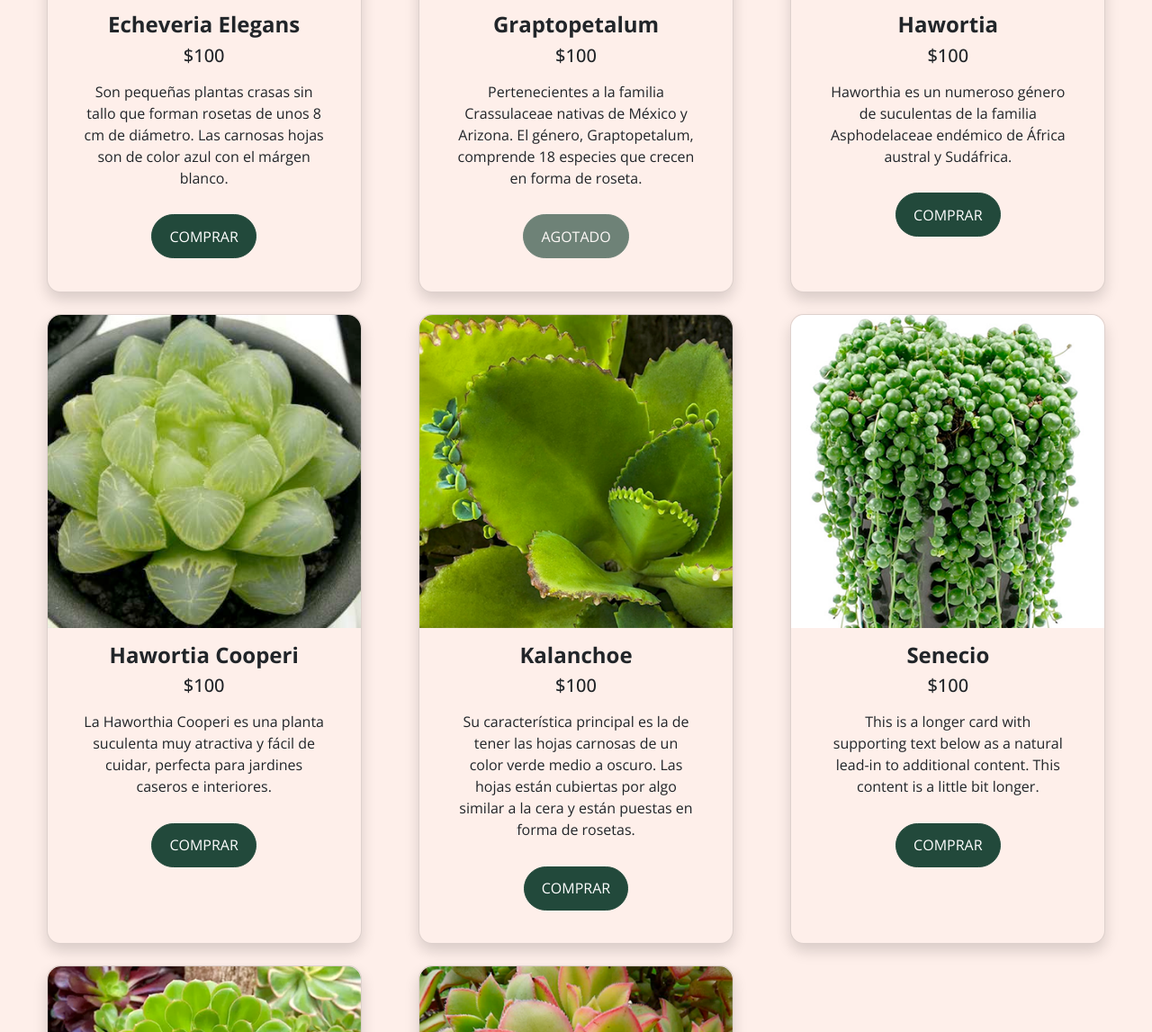
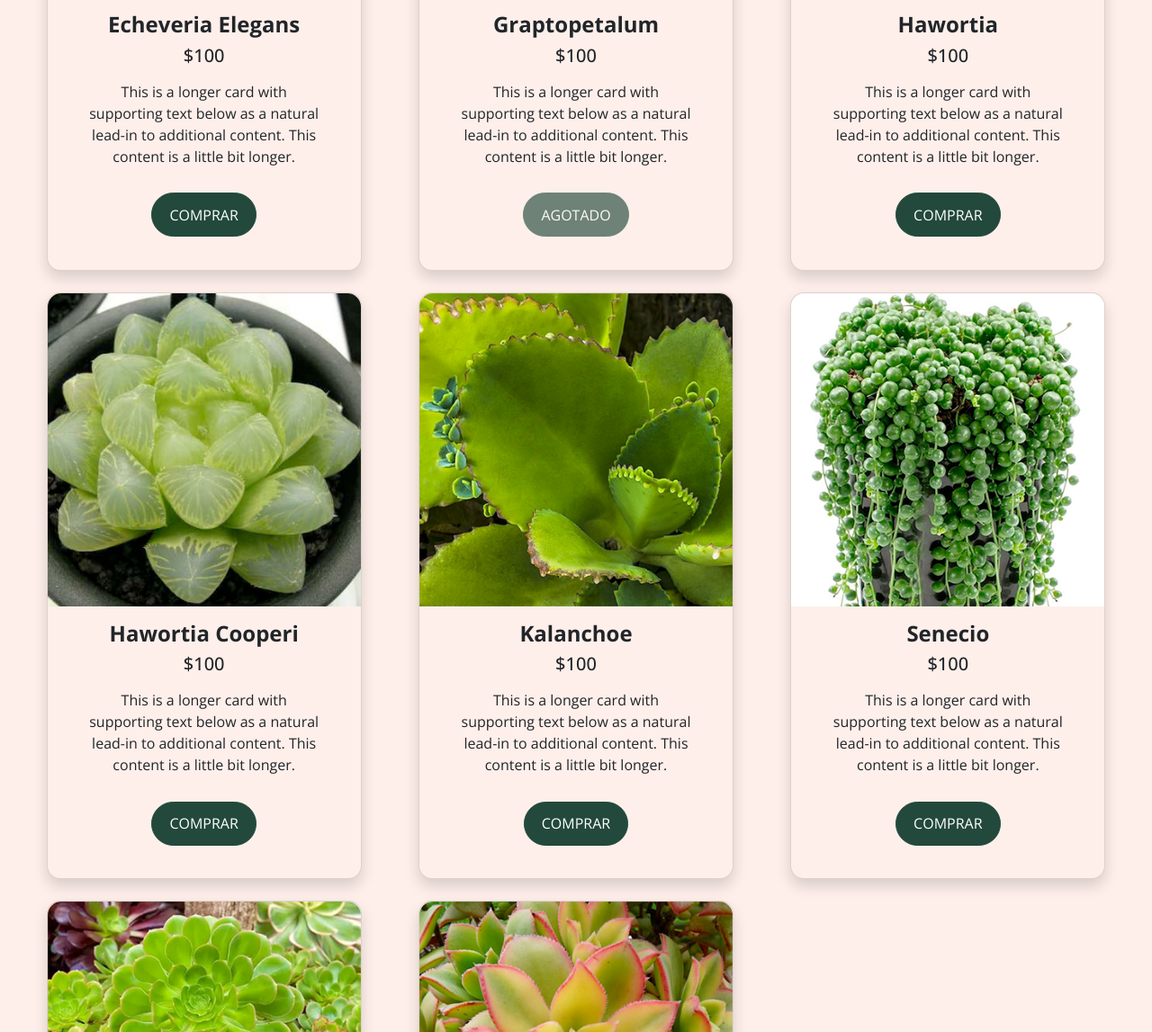
Before and after one commit to felitommasi/EntregaFinalDesarrolloWeb, a website: page tienda.html in a window 1280 px wide. Shown: the part 713-1860 px from the top of the page at 90% size. Drawn offline with nearby package versions, Linux system fonts and the light colour scheme.

Commit message:
change card tienda info

```diff
--- a/tienda.html
+++ b/tienda.html
@@ -61,8 +61,8 @@
             <div class="card-body text-center">
               <h4 class="card-title fw-bold">Echeveria Elegans</h4>
               <h5>$100</h5>
-              <p class="card-text card-textStyle">Son pequeñas plantas crasas sin tallo que forman rosetas de unos 8 cm
-                de diámetro. Las carnosas hojas son de color azul con el márgen blanco.</p>
+              <p class="card-text card-textStyle">This is a longer card with supporting text below as a natural lead-in
+                to additional content. This content is a little bit longer.</p>
               <a href="#" class="btn btn-primary">Comprar</a>
             </div>
           </div>
@@ -75,8 +75,8 @@
             <div class="card-body text-center">
               <h4 class="card-title fw-bold">Graptopetalum</h4>
               <h5>$100</h5>
-              <p class="card-text card-textStyle">Pertenecientes a la familia Crassulaceae nativas de México y Arizona.
-                El género, Graptopetalum, comprende 18 especies que crecen en forma de roseta.</p>
+              <p class="card-text card-textStyle">This is a longer card with supporting text below as a natural lead-in
+                to additional content. This content is a little bit longer.</p>
               <a href="#" class="btn btn-primary disabled">Agotado</a>
             </div>
           </div>
@@ -89,8 +89,8 @@
             <div class="card-body text-center">
               <h4 class="card-title fw-bold">Hawortia</h4>
               <h5>$100</h5>
-              <p class="card-text card-textStyle">Haworthia es un numeroso género de suculentas de la familia
-                Asphodelaceae endémico de África austral y Sudáfrica.</p>
+              <p class="card-text card-textStyle">This is a longer card with supporting text below as a natural lead-in
+                to additional content. This content is a little bit longer.</p>
               <a href="#" class="btn btn-primary">Comprar</a>
             </div>
           </div>
@@ -103,8 +103,8 @@
             <div class="card-body text-center">
               <h4 class="card-title fw-bold">Hawortia Cooperi</h4>
               <h5>$100</h5>
-              <p class="card-text card-textStyle">La Haworthia Cooperi es una planta suculenta muy atractiva y fácil de
-                cuidar, perfecta para jardines caseros e interiores.</p>
+              <p class="card-text card-textStyle">This is a longer card with supporting text below as a natural lead-in
+                to additional content. This content is a little bit longer.</p>
               <a href="#" class="btn btn-primary">Comprar</a>
             </div>
           </div>
@@ -117,9 +117,8 @@
             <div class="card-body text-center">
               <h4 class="card-title fw-bold">Kalanchoe</h4>
               <h5>$100</h5>
-              <p class="card-text card-textStyle">Su característica principal es la de tener las hojas carnosas de un
-                color verde medio a oscuro. Las hojas están cubiertas por algo similar a la cera y están puestas en
-                forma de rosetas.</p>
+              <p class="card-text card-textStyle">This is a longer card with supporting text below as a natural lead-in
+                to additional content. This content is a little bit longer.</p>
               <a href="#" class="btn btn-primary">Comprar</a>
             </div>
           </div>
```
